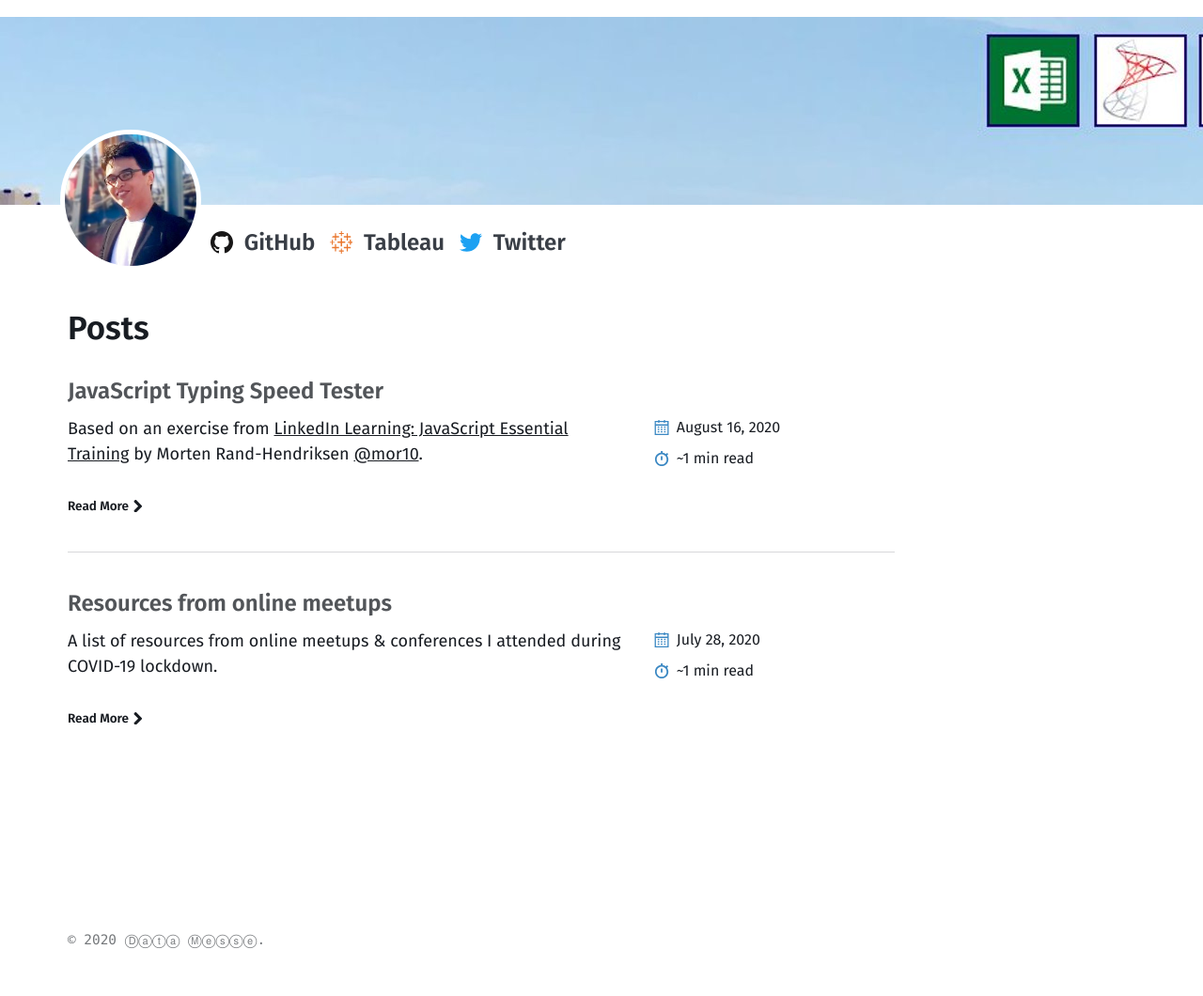
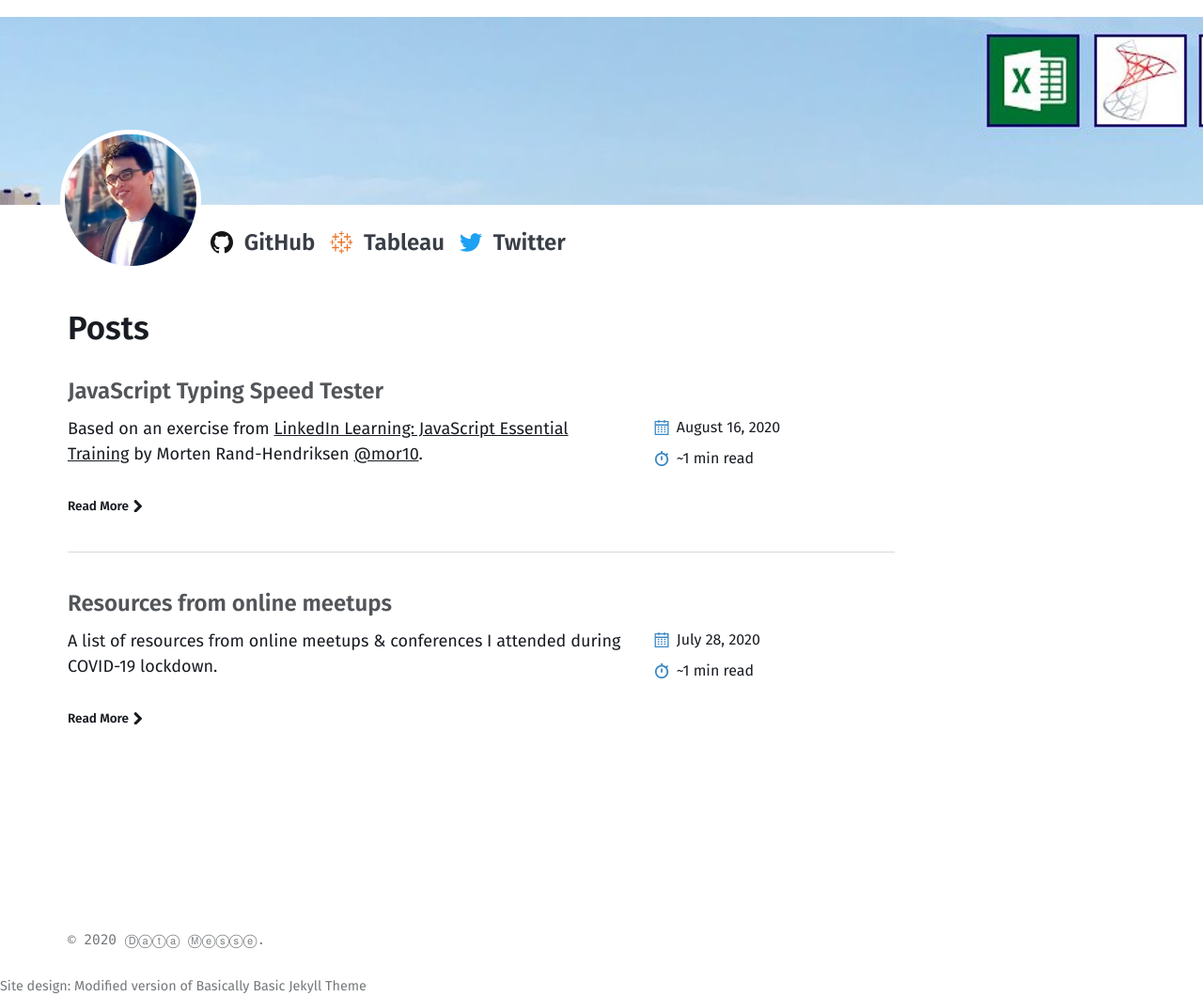
Before and after one commit to datamesse/blog, a Jekyll site: the page built from index.md, in a window 1280 px wide. Shown: the whole page at 94% size. Built offline with Jekyll 4.4.1, drawn with Linux system fonts in a browser that asks for light colours; before the commit the page ends 1039 px from its top, so only the background shows below that.

Commit message:
Update footer.html

```diff
--- a/_includes/footer.html
+++ b/_includes/footer.html
@@ -8,4 +8,5 @@
       {% endif %}
     </div>
   </div>
+  Site design: Modified version of Basically Basic Jekyll Theme
 </footer>
```
